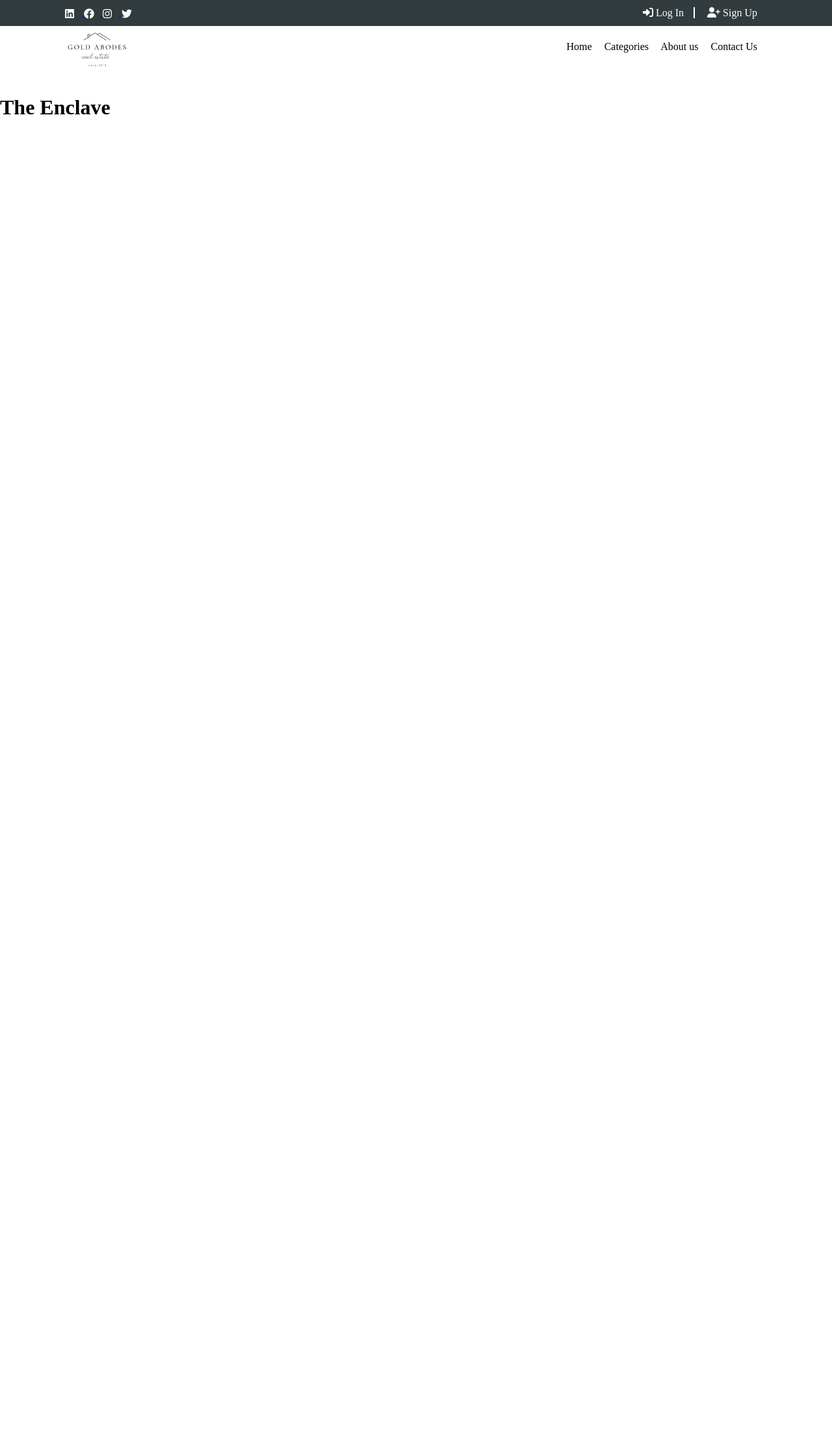
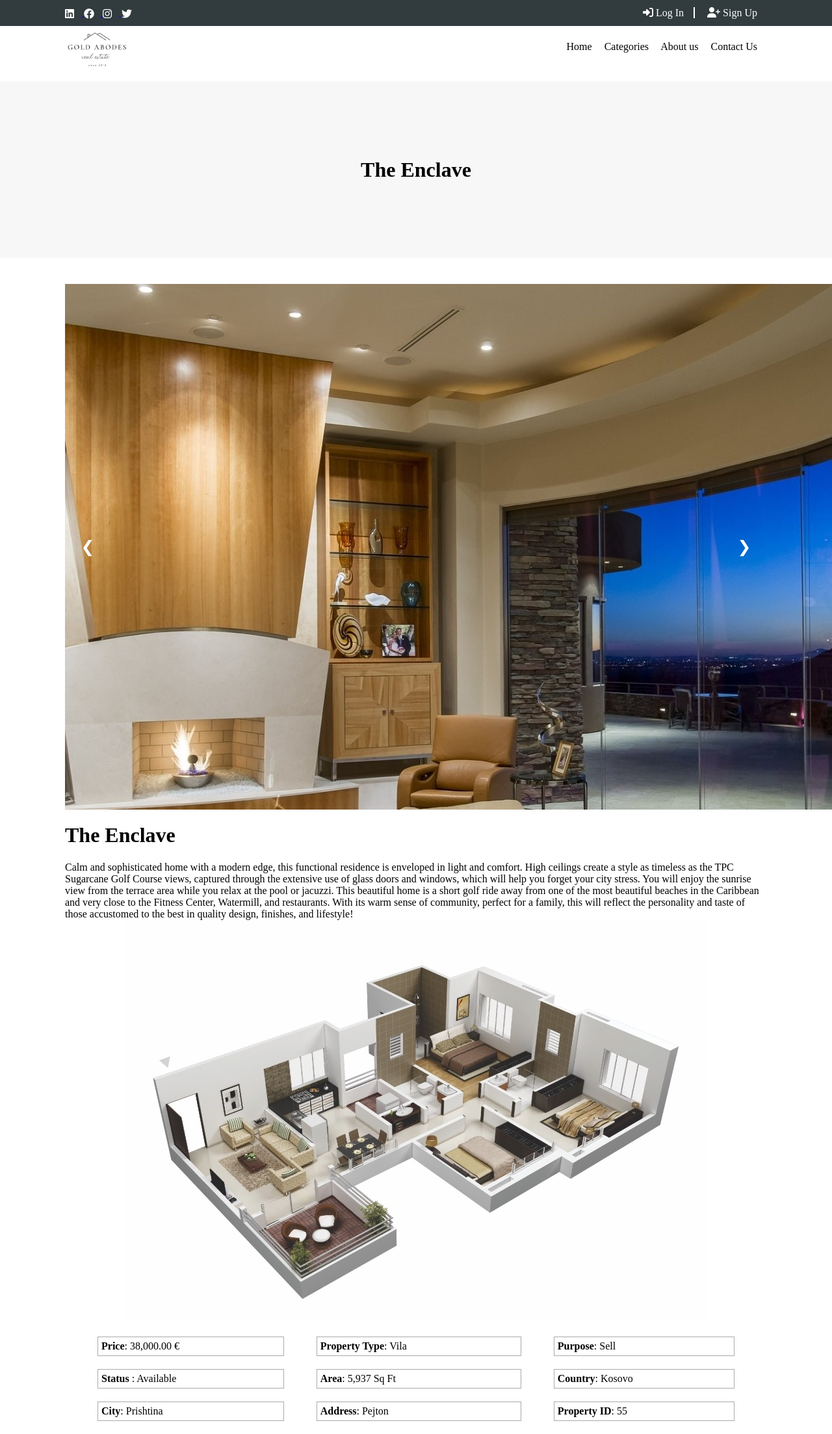
Before and after one commit to zadekastrati/real-estate, a PHP site: page /property.html in a window 1280 px wide; the page is wider, and only the part inside the window is pictured. Shown: that part at 65% size. Before the commit the page ends 176 px from the top of that part, so only its background shows below. Run offline with PHP 8.4, Linux system fonts and the light colour scheme.

Commit message:
Property details and slider added.

```diff
--- a/property.html
+++ b/property.html
@@ -5,7 +5,7 @@
     <!-- Page title -->
     <title>Gold Abodes</title>
     <!-- Favicon -->
-    <link rel="icon" href="assets/images/logo.png">
+    <link rel="icon" href="images/logo.png">
     <!-- External CSS -->
     <link rel="stylesheet" href="https://cdnjs.cloudflare.com/ajax/libs/font-awesome/6.4.2/css/all.min.css">
     <link rel="stylesheet" type="text/css" href="style.css">
@@ -41,7 +41,7 @@
     <div class="header2 padding-lr-100">
         <div class="logo">
             <a href="index.html">
-                <img src="assets/images/logo.png" alt="Logo">
+                <img src="images/logo.png" alt="Logo">
             </a>
         </div>
         <div class="menu">
@@ -57,6 +57,71 @@
         <h1 class="title">The Enclave</h1>
     </div>
 
+    <div class="main padding-lr-100">
+
+        <div id="image-slider" class="image-slider">
+            <button id="prevBtn" class="slider-btn">&#10094;</button>
+
+            <button id="nextBtn" class="slider-btn">&#10095;</button>
+        </div>
+
+
+            <!-- Property Details -->
+        <div class="details">
+            <!-- <div class="property-card"> -->
+                <h1 class="title">The Enclave</h1>
+                <div class="description">Calm and sophisticated home with a modern edge, this functional residence is
+                    enveloped in light and comfort. High ceilings create a style as timeless as the TPC Sugarcane Golf
+                    Course views, captured through the extensive use of glass doors and windows, which will help you
+                    forget your city stress. You will enjoy the sunrise view from the terrace area while you relax at
+                    the pool or jacuzzi. This beautiful home is a short golf ride away from one of the most beautiful
+                    beaches in the Caribbean and very close to the Fitness Center, Watermill, and restaurants. With its
+                    warm sense of community, perfect for a family, this will reflect the personality and taste of those
+                    accustomed to the best in quality design, finishes, and lifestyle!</div>
+                <div class="plan" style="text-align: center;">
+                    <img src="images/property-plan.png" alt="">
+                </div>
+                <div class="details-table">
+                    <table>
+                        <tr>
+                            <td>
+                                <b>Price</b>: 38,000.00 &euro;
+                            </td>
+                            <td>
+                                <b>Property Type</b>: Vila
+                            </td>
+                            <td>
+                                <b>Purpose</b>: Sell
+                            </td>
+                        </tr>
+                        <tr>
+                            <td>
+                                <b>Status </b>: Available
+                            </td>
+                            <td>
+                                <b>Area</b>: 5,937 Sq Ft
+                            </td>
+                            <td>
+                                <b>Country</b>: Kosovo
+                            </td>
+                        </tr>
+                        <tr>
+                            <td>
+                                <b>City</b>: Prishtina
+                            </td>
+                            <td>
+                                <b>Address</b>: Pejton
+                            </td>
+                            <td>
+                                <b>Property ID</b>: 55
+                            </td>
+                        </tr>
+                    </table>
+                </div>
+            </div>
+        </div>
+    </div>
+    <script src="script.js"></script>
 </body>
 
 </html>
--- a/script.js
+++ b/script.js
@@ -41,3 +41,43 @@ function addErrorElement(errorElement, message) {
 function resetErrorElement(errorElement) {
     errorElement.innerHTML = "";
 }
+
+document.addEventListener('DOMContentLoaded', function () {
+    var imageUrls = [
+        "images/slide1.jpg",
+        "images/slide2.jpg",
+        "images/slide3.jpg",
+    ];
+
+    var sliderContainer = document.getElementById("image-slider");
+
+    imageUrls.forEach(function (imageUrl) {
+        var imgElement = document.createElement("img");
+        imgElement.src = imageUrl;
+        imgElement.classList.add("slider-image");
+        sliderContainer.appendChild(imgElement);
+    });
+
+    var currentIndex = 0;
+    var sliderImages = document.querySelectorAll(".slider-image");
+
+    function showImage(index) {
+        sliderImages.forEach(function (img, i) {
+            img.style.display = i === index ? "block" : "none";
+        });
+    }
+
+    function nextImage() {
+        currentIndex = (currentIndex + 1) % imageUrls.length;
+        showImage(currentIndex);
+    }
+
+    function prevImage() {
+        currentIndex = (currentIndex - 1 + imageUrls.length) % imageUrls.length;
+        showImage(currentIndex);
+    }
+
+    showImage(currentIndex);
+    document.getElementById("nextBtn").addEventListener("click", nextImage);
+    document.getElementById("prevBtn").addEventListener("click", prevImage);
+});
--- a/style.css
+++ b/style.css
@@ -368,3 +368,61 @@ button:active {
 .error{
     color: red;
 }
+
+
+.slider-btn {
+    position: absolute;
+    top: 50%;
+    transform: translateY(-50%);
+    font-size: 25px;
+    background:none;
+    color: white;
+    width: 50px;
+    height: 50px;
+}
+
+.slider-btn:hover {
+    background: none;
+}
+
+#prevBtn {
+    left: 10px;
+}
+
+#nextBtn {
+    right: 10px;
+}
+
+#image-slider {
+    position: relative;
+}
+
+
+
+.banner2 {
+    position: relative;
+    background-color: #F7F7F7;
+    height: 34vh;
+    text-align: center;
+    margin-top: -22px;
+    margin-bottom: 40px;
+}
+
+.banner2 .title {
+    position: relative;
+    top: 50%;
+    transform: translateY(-50%);
+}
+
+
+
+.details-table table {
+    width: 100%;
+    border-collapse: separate;
+    border-spacing: 50px 20px;
+}
+
+.details-table table tr td {
+    border: 1px solid #aaa;
+    padding: 5px;
+}
```
Also changed, not shown: images/property-plan.png (added), images/slide1.jpg (added), images/slide2.jpg (added), images/slide3.jpg (added).
